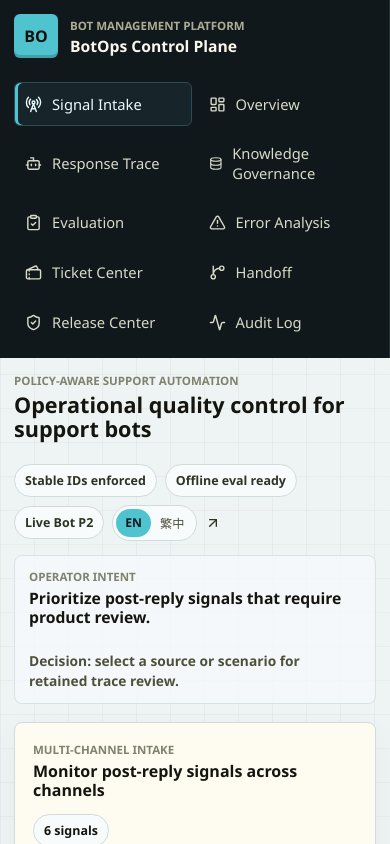
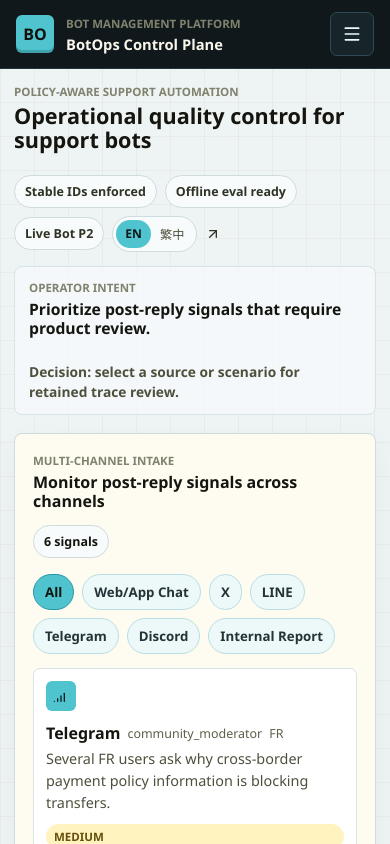
Before and after one commit to jamie860730/botops-control-plane, a React (Vite) app: page / in a window 390 px wide. Shown: the top 844 px of the page. Built offline with nearby package versions, Linux system fonts and the light colour scheme.

Commit message:
Improve responsive navigation drawer

```diff
--- a/src/components/Shell.tsx
+++ b/src/components/Shell.tsx
@@ -7,12 +7,14 @@ import {
   Database,
   GitBranch,
   LayoutDashboard,
+  Menu,
   Tickets,
   RadioTower,
   ShieldCheck,
+  X,
   Workflow
 } from 'lucide-react';
-import type { ReactNode } from 'react';
+import { useState, type ReactNode } from 'react';
 import type { Locale } from '../i18n';
 import { text } from '../i18n';
 
@@ -136,9 +138,16 @@ interface ShellProps {
 }
 
 export function Shell({ activeView, children, locale, onLocaleChange, onViewChange }: ShellProps) {
+  const [isNavOpen, setIsNavOpen] = useState(false);
+
+  function handleViewChange(view: ViewKey) {
+    onViewChange(view);
+    setIsNavOpen(false);
+  }
+
   return (
     <div className="console-shell">
-      <aside className="sidebar" aria-label="Primary navigation">
+      <header className="mobile-topbar">
         <div className="brand-block">
           <div className="brand-mark">BO</div>
           <div>
@@ -146,6 +155,40 @@ export function Shell({ activeView, children, locale, onLocaleChange, onViewChan
             <h1>BotOps Control Plane</h1>
           </div>
         </div>
+        <button
+          aria-expanded={isNavOpen}
+          aria-label={text(locale, 'Open navigation menu', '開啟導覽選單')}
+          className="mobile-menu-button"
+          onClick={() => setIsNavOpen(true)}
+          type="button"
+        >
+          <Menu size={20} aria-hidden="true" />
+        </button>
+      </header>
+      {isNavOpen && (
+        <button
+          aria-label={text(locale, 'Close navigation menu', '關閉導覽選單')}
+          className="sidebar-backdrop"
+          onClick={() => setIsNavOpen(false)}
+          type="button"
+        />
+      )}
+      <aside className={isNavOpen ? 'sidebar open' : 'sidebar'} aria-label="Primary navigation">
+        <div className="brand-block">
+          <div className="brand-mark">BO</div>
+          <div>
+            <p className="eyebrow">{text(locale, 'Bot management platform', '機器人治理平台')}</p>
+            <h1>BotOps Control Plane</h1>
+          </div>
+        </div>
+        <button
+          aria-label={text(locale, 'Close navigation menu', '關閉導覽選單')}
+          className="drawer-close-button"
+          onClick={() => setIsNavOpen(false)}
+          type="button"
+        >
+          <X size={17} aria-hidden="true" />
+        </button>
         <nav className="nav-list">
           {navItems.map((item) => {
             const Icon = item.icon;
@@ -153,7 +196,7 @@ export function Shell({ activeView, children, locale, onLocaleChange, onViewChan
               <button
                 key={item.key}
                 className={activeView === item.key ? 'nav-button active' : 'nav-button'}
-                onClick={() => onViewChange(item.key)}
+                onClick={() => handleViewChange(item.key)}
                 type="button"
               >
                 <Icon aria-hidden="true" size={17} />
--- a/src/styles.css
+++ b/src/styles.css
@@ -58,7 +58,21 @@ button {
   gap: 24px;
 }
 
+.drawer-close-button {
+  position: absolute;
+  top: 18px;
+  right: 18px;
+  width: 38px;
+  height: 38px;
+  place-items: center;
+  color: #e9fbfd;
+  background: #17252b;
+  border: 1px solid #2d4b54;
+  border-radius: 6px;
+}
+
 .brand-block,
+.mobile-topbar,
 .workspace-header,
 .page-intent,
 .section-heading,
@@ -74,6 +88,13 @@ button {
 .citation-button {
   display: flex;
   align-items: center;
+}
+
+.mobile-topbar,
+.sidebar-backdrop,
+.drawer-close-button,
+.mobile-menu-button {
+  display: none;
 }
 
 .brand-block {
@@ -1028,16 +1049,80 @@ p {
 
 @media (max-width: 980px) {
   .console-shell {
-    grid-template-columns: 1fr;
+    display: block;
+    min-height: 100vh;
+  }
+
+  .mobile-topbar {
+    position: sticky;
+    top: 0;
+    z-index: 24;
+    display: flex;
+    justify-content: space-between;
+    gap: 14px;
+    padding: 12px 16px;
+    color: #f9f6eb;
+    background: #11181c;
+    border-bottom: 1px solid #24323a;
+  }
+
+  .mobile-topbar .brand-mark {
+    width: 38px;
+    height: 38px;
+  }
+
+  .mobile-topbar .brand-block h1 {
+    font-size: 0.92rem;
+  }
+
+  .mobile-menu-button {
+    width: 44px;
+    height: 44px;
+    display: grid;
+    place-items: center;
+    color: #e9fbfd;
+    background: #17252b;
+    border: 1px solid #2d4b54;
+    border-radius: 7px;
   }
 
   .sidebar {
-    position: static;
-    height: auto;
+    position: fixed;
+    inset: 0 auto 0 0;
+    z-index: 40;
+    width: min(340px, calc(100vw - 34px));
+    height: 100vh;
+    overflow-y: auto;
+    padding: 18px;
+    transform: translateX(-105%);
+    visibility: hidden;
+    pointer-events: none;
+    transition: transform 180ms ease;
+    box-shadow: 18px 0 42px rgba(17, 24, 28, 0.28);
+  }
+
+  .sidebar.open {
+    transform: translateX(0);
+    visibility: visible;
+    pointer-events: auto;
+  }
+
+  .sidebar.open .drawer-close-button {
+    display: grid;
+  }
+
+  .sidebar-backdrop {
+    position: fixed;
+    inset: 0;
+    z-index: 35;
+    display: block;
+    background: rgba(17, 24, 28, 0.48);
+    border: 0;
   }
 
   .nav-list {
-    grid-template-columns: repeat(2, minmax(0, 1fr));
+    grid-template-columns: 1fr;
+    margin-top: 4px;
   }
 
   .workspace {
@@ -1085,20 +1170,18 @@ p {
 }
 
 @media (max-width: 520px) {
-  .sidebar,
   .workspace {
     padding: 14px;
   }
 
-  .nav-list,
+  .sidebar {
+    padding: 16px;
+  }
+
   .metric-grid,
   .mini-meta,
   .release-meta {
     grid-template-columns: 1fr;
-  }
-
-  .nav-list {
-    grid-template-columns: repeat(2, minmax(0, 1fr));
   }
 
   .nav-button {
```
Also changed, not shown: 2 other files (tests, documents, lock files or other folders).
